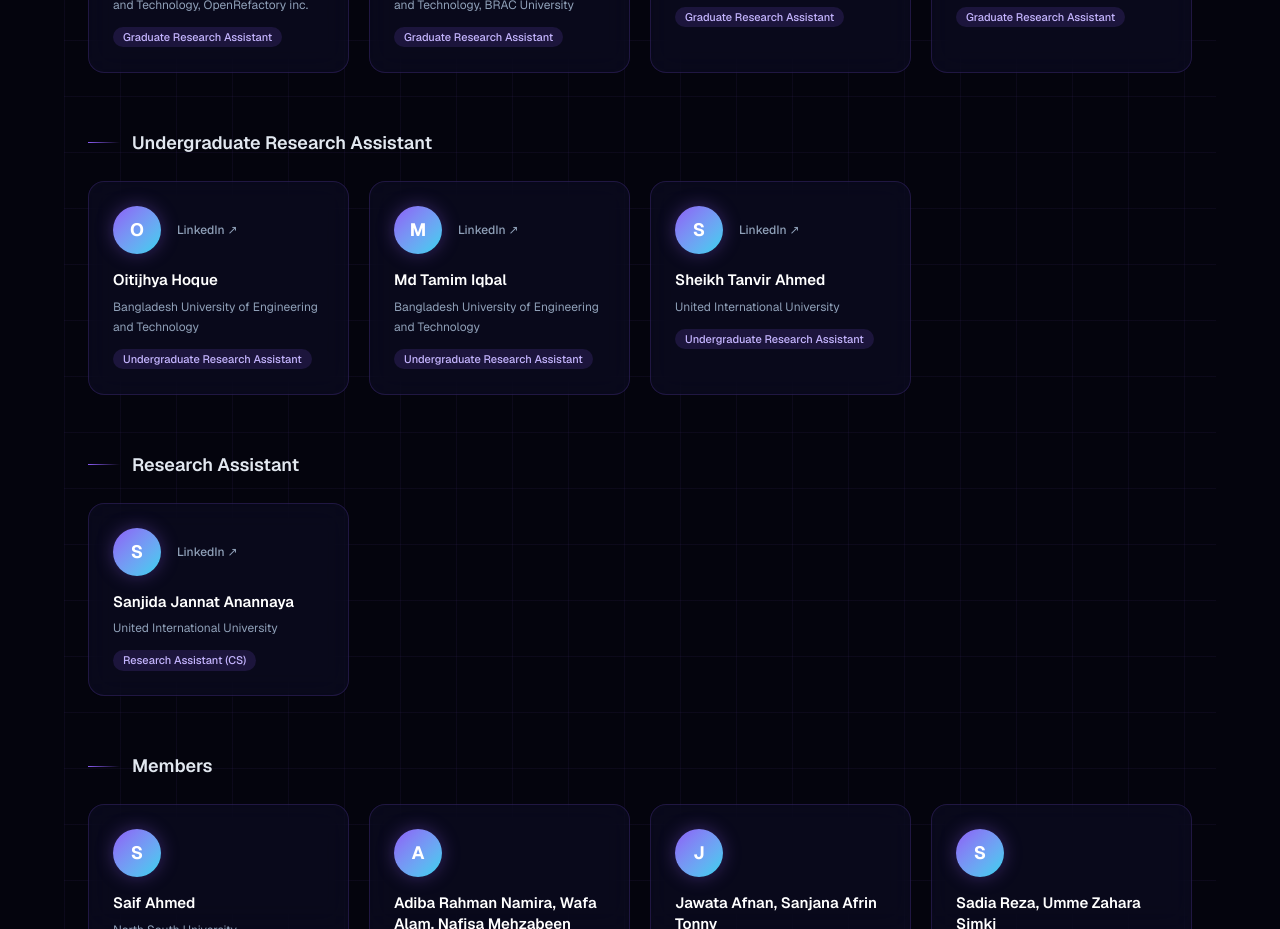
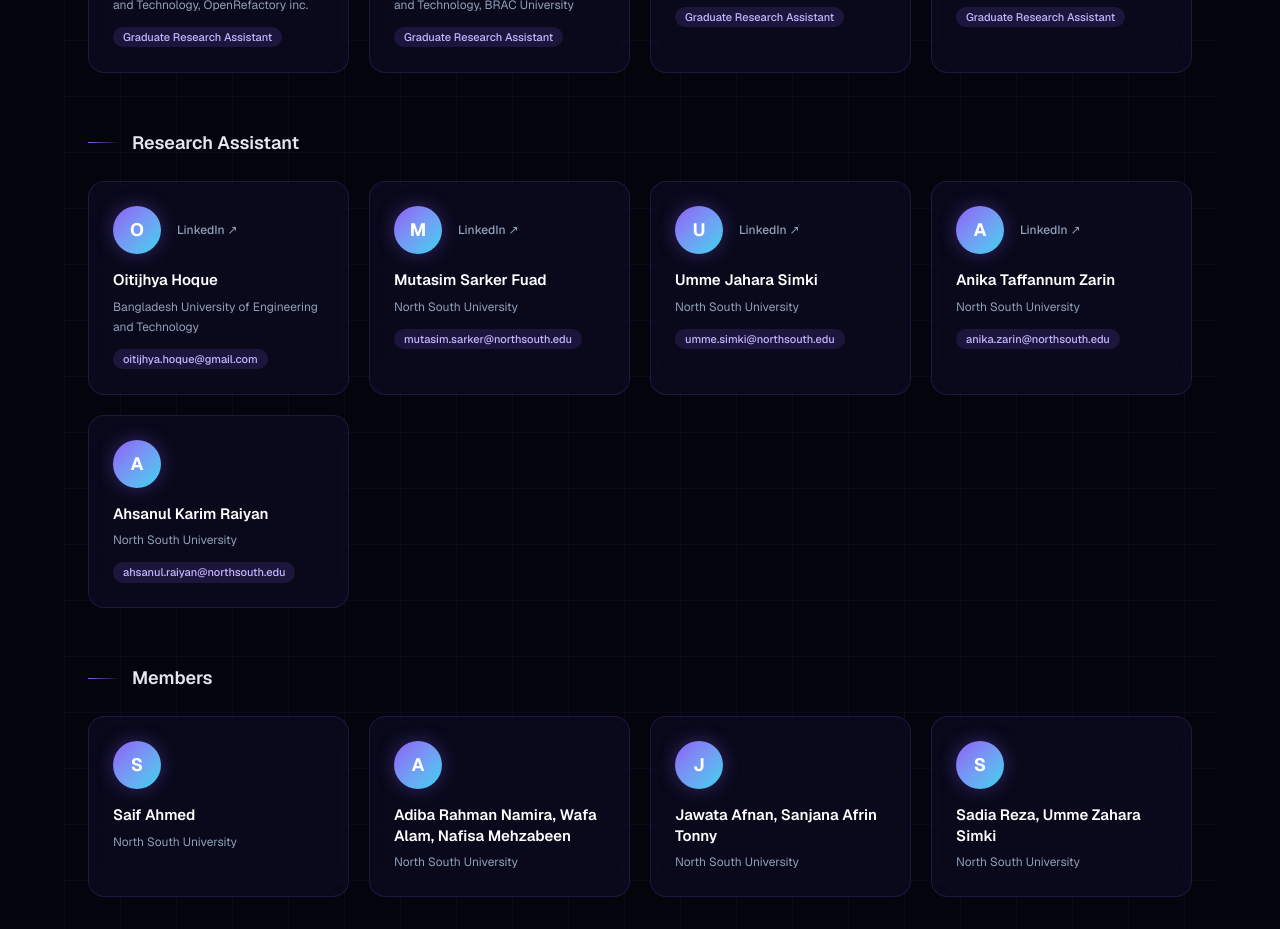
Before and after one commit to LobanSarker/QUick-LAB-WEBSITE, a Next.js app: page /people in a window 1280 px wide. Shown: the part 1160-2089 px from the top of the page. Built offline with nearby package versions, Linux system fonts and the light colour scheme.

Commit message:
merge research assistant sections with emails

```diff
--- a/app/people/page.tsx
+++ b/app/people/page.tsx
@@ -78,8 +78,7 @@ export default function PeoplePage() {
                         {initialFor(person.name)}
                       </div>
                       {person.profileUrl && (
-                        <a
-                          href={person.profileUrl}
+                        <a href={person.profileUrl}
                           target="_blank"
                           rel="noreferrer noopener"
                           className="text-xs font-medium text-slate-400 transition-colors hover:text-cyan-glow"
@@ -95,10 +94,18 @@ export default function PeoplePage() {
                     <p className="mt-1.5 text-xs leading-5 text-slate-400">
                       {person.institution}
                     </p>
-                    {person.role && (
-                      <span className="mt-3 inline-block rounded-full bg-violet-glow/15 px-2.5 py-0.5 text-[11px] font-medium text-violet-300">
-                        {person.role}
-                      </span>
+                    {person.email ? (
+                      <a href={`mailto:${person.email}`}
+                        className="mt-3 inline-block rounded-full bg-violet-glow/15 px-2.5 py-0.5 text-[11px] font-medium text-violet-300 transition-colors hover:text-cyan-glow"
+                      >
+                        {person.email}
+                      </a>
+                    ) : (
+                      person.role && (
+                        <span className="mt-3 inline-block rounded-full bg-violet-glow/15 px-2.5 py-0.5 text-[11px] font-medium text-violet-300">
+                          {person.role}
+                        </span>
+                      )
                     )}
                   </div>
                 </Reveal>
--- a/lib/content.ts
+++ b/lib/content.ts
@@ -26,6 +26,7 @@ interface PersonRecord {
   institution: string;
   role: string | null;
   profileUrl: string | null;
+  email: string | null;
   sortOrder: number;
 }
 
--- /dev/null
+++ b/lib/data/people/ahsanul-karim-raiyan.json
@@ -0,0 +1,8 @@
+{
+    "name": "Ahsanul Karim Raiyan",
+    "institution": "North South University",
+    "role": "Research Assistant",
+    "profileUrl": null,
+    "email": "ahsanul.raiyan@northsouth.edu",
+    "sortOrder": 94
+}
--- /dev/null
+++ b/lib/data/people/anika-taffannum-zarin.json
@@ -0,0 +1,8 @@
+{
+    "name": "Anika Taffannum Zarin",
+    "institution": "North South University",
+    "role": "Research Assistant",
+    "profileUrl": "https://www.linkedin.com/in/anika-taffannum-zarin-10b6641b3/",
+    "email": "anika.zarin@northsouth.edu",
+    "sortOrder": 93
+}
--- a/lib/data/people/md-tamim-iqbal.json
+++ /dev/null
@@ -1,7 +0,0 @@
-{
-  "name": "Md Tamim Iqbal",
-  "institution": "Bangladesh University of Engineering and Technology",
-  "role": "Undergraduate Research Assistant",
-  "profileUrl": "https://www.linkedin.com/in/mdtamimiqbal/",
-  "sortOrder": 7
-}
--- /dev/null
+++ b/lib/data/people/mutasim-sarker-fuad.json
@@ -0,0 +1,8 @@
+{
+    "name": "Mutasim Sarker Fuad",
+    "institution": "North South University",
+    "role": "Research Assistant",
+    "profileUrl": "https://www.linkedin.com/in/mutasim-fuad-sarker-304925238/",
+    "email": "mutasim.sarker@northsouth.edu",
+    "sortOrder": 91
+}
--- a/lib/data/people/oitijhya-hoque.json
+++ b/lib/data/people/oitijhya-hoque.json
@@ -1,7 +1,8 @@
 {
   "name": "Oitijhya Hoque",
   "institution": "Bangladesh University of Engineering and Technology",
-  "role": "Undergraduate Research Assistant",
+  "role": "Research Assistant",
   "profileUrl": "https://www.linkedin.com/in/oitijhya-hoque-658283227/",
-  "sortOrder": 6
+  "email": "oitijhya.hoque@gmail.com",
+  "sortOrder": 90
 }
--- a/lib/data/people/sanjida-jannat-anannaya.json
+++ /dev/null
@@ -1,7 +0,0 @@
-{
-  "name": "Sanjida Jannat Anannaya",
-  "institution": "United International University",
-  "role": "Research Assistant (CS)",
-  "profileUrl": "https://www.linkedin.com/in/sanjida-jannat-anannaya-074a721b2/",
-  "sortOrder": 3
-}
--- a/lib/data/people/sheikh-tanvir-ahmed.json
+++ /dev/null
@@ -1,7 +0,0 @@
-{
-  "name": "Sheikh Tanvir Ahmed",
-  "institution": "United International University",
-  "role": "Undergraduate Research Assistant",
-  "profileUrl": "https://www.linkedin.com/in/shkhtanvirahmed/",
-  "sortOrder": 10
-}
--- /dev/null
+++ b/lib/data/people/umme-jahara-simki.json
@@ -0,0 +1,8 @@
+{
+    "name": "Umme Jahara Simki",
+    "institution": "North South University",
+    "role": "Research Assistant",
+    "profileUrl": "https://www.linkedin.com/in/umme-jahara-simki-505912270/",
+    "email": "umme.simki@northsouth.edu",
+    "sortOrder": 92
+}
--- a/lib/types.ts
+++ b/lib/types.ts
@@ -28,6 +28,7 @@ export interface Person {
   institution: string;
   role: string | null;
   profileUrl: string | null;
+  email: string | null;
   sortOrder: number;
 }
 
```
Also changed, not shown: 1 other file (tests, documents, lock files or other folders).
